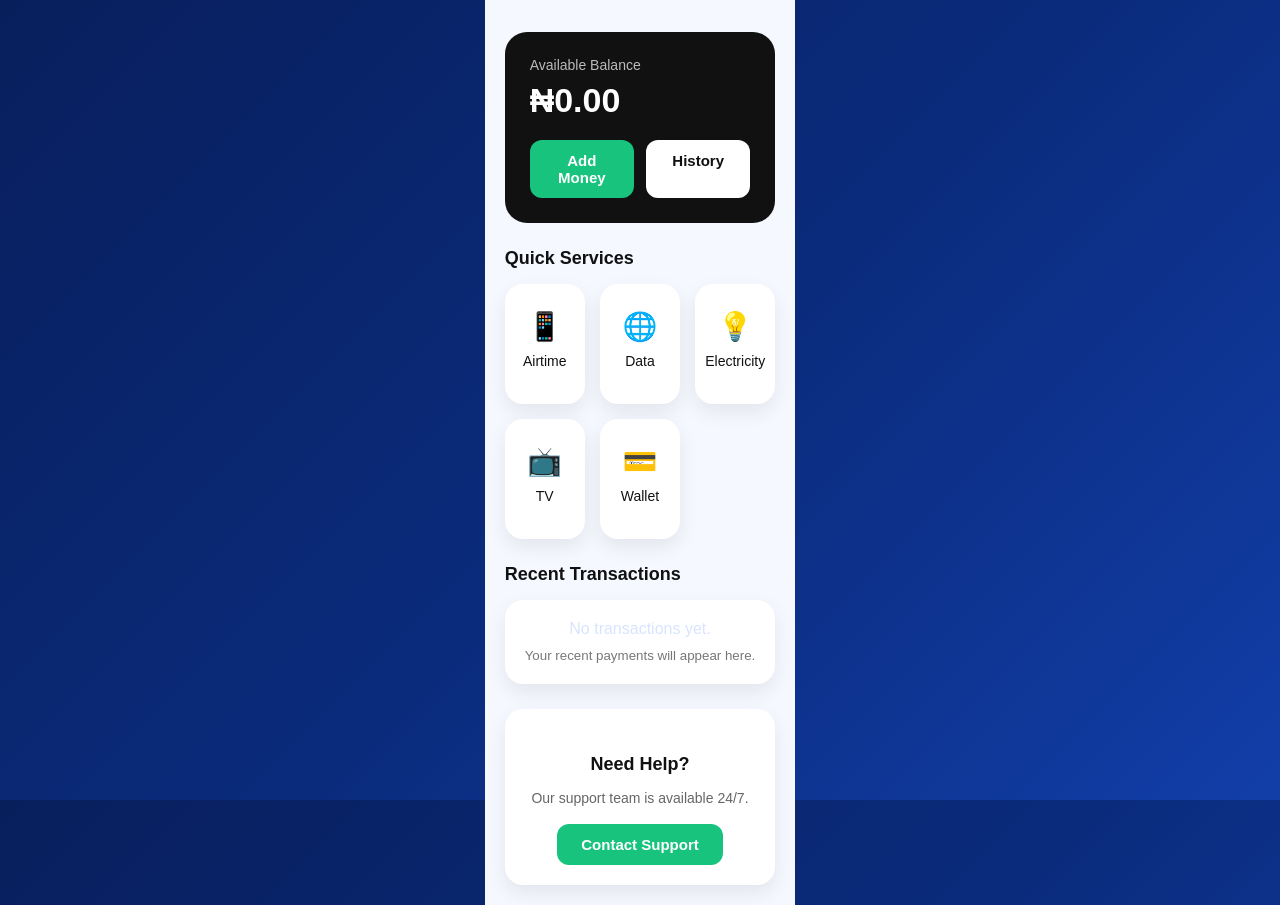
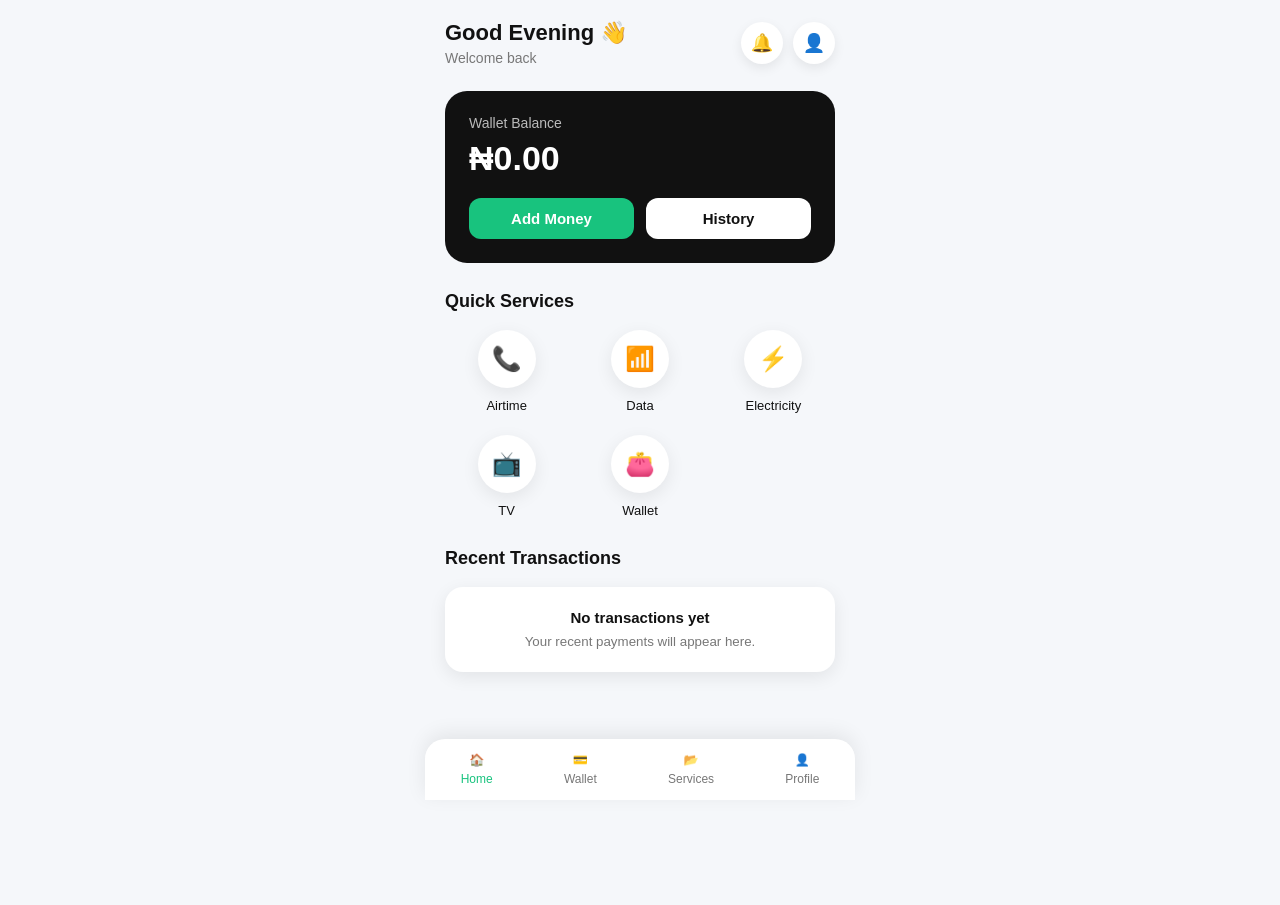
Before and after one commit to chimuanya011/novapay, a plain HTML site: page dashboard.html in a window 1280 px wide. After the commit the page ends 800 px from the top, so only its background shows below. Drawn offline with Linux system fonts and the light colour scheme.

Commit message:
Build NovaPay dashboard v2

```diff
--- /dev/null
+++ b/dashboard.css
@@ -0,0 +1,218 @@
+*{
+margin:0;
+padding:0;
+box-sizing:border-box;
+font-family:Arial,Helvetica,sans-serif;
+}
+
+body{
+background:#f5f7fa;
+color:#111;
+}
+
+.dashboard{
+max-width:430px;
+margin:0 auto;
+padding:20px;
+padding-bottom:90px;
+}
+
+.top-header{
+display:flex;
+justify-content:space-between;
+align-items:center;
+margin-bottom:25px;
+}
+
+.top-header h3{
+font-size:22px;
+font-weight:600;
+}
+
+.top-header p{
+font-size:14px;
+color:#777;
+margin-top:4px;
+}
+
+.top-icons{
+display:flex;
+gap:10px;
+}
+
+.icon-btn{
+width:42px;
+height:42px;
+border:none;
+background:#fff;
+border-radius:50%;
+font-size:18px;
+cursor:pointer;
+box-shadow:0 4px 12px rgba(0,0,0,.08);
+}
+
+.wallet-card{
+background:#111;
+color:#fff;
+padding:24px;
+border-radius:22px;
+margin-bottom:28px;
+}
+
+.wallet-label{
+font-size:14px;
+color:#bbb;
+margin-bottom:8px;
+}
+
+.wallet-card h1{
+font-size:34px;
+font-weight:600;
+margin-bottom:20px;
+}
+
+.wallet-actions{
+display:flex;
+gap:12px;
+}
+
+.green-btn{
+flex:1;
+background:#18C37E;
+color:#fff;
+text-decoration:none;
+text-align:center;
+padding:12px;
+border-radius:12px;
+font-size:15px;
+font-weight:600;
+}
+
+.white-btn{
+flex:1;
+background:#fff;
+color:#111;
+text-decoration:none;
+text-align:center;
+padding:12px;
+border-radius:12px;
+font-size:15px;
+font-weight:600;
+} .quick-services{
+margin-bottom:30px;
+}
+
+.quick-services h4,
+.transactions h4{
+font-size:18px;
+font-weight:600;
+margin-bottom:18px;
+}
+
+.quick-grid{
+display:grid;
+grid-template-columns:repeat(3,1fr);
+gap:22px 10px;
+justify-items:center;
+}
+
+.quick-item{
+text-decoration:none;
+color:#111;
+display:flex;
+flex-direction:column;
+align-items:center;
+}
+
+.quick-icon{
+width:58px;
+height:58px;
+background:#ffffff;
+border-radius:50%;
+display:flex;
+align-items:center;
+justify-content:center;
+font-size:24px;
+box-shadow:0 5px 18px rgba(0,0,0,.08);
+transition:.3s;
+}
+
+.quick-item:hover .quick-icon{
+background:#18C37E;
+color:#fff;
+transform:translateY(-3px);
+}
+
+.quick-item span{
+margin-top:10px;
+font-size:13px;
+font-weight:500;
+text-align:center;
+}
+
+.transaction-empty{
+background:#fff;
+padding:22px;
+border-radius:18px;
+text-align:center;
+box-shadow:0 5px 18px rgba(0,0,0,.08);
+}
+
+.transaction-empty p{
+font-size:15px;
+font-weight:600;
+margin-bottom:6px;
+}
+
+.transaction-empty small{
+color:#777;
+}
+
+.bottom-nav{
+position:fixed;
+left:0;
+right:0;
+bottom:0;
+max-width:430px;
+margin:auto;
+background:#fff;
+display:flex;
+justify-content:space-around;
+padding:14px 0;
+box-shadow:0 -5px 20px rgba(0,0,0,.08);
+border-radius:20px 20px 0 0;
+}
+
+.bottom-nav a{
+text-decoration:none;
+color:#777;
+display:flex;
+flex-direction:column;
+align-items:center;
+font-size:12px;
+}
+
+.bottom-nav a.active{
+color:#18C37E;
+}
+
+.bottom-nav a span{
+margin-top:5px;
+}
+
+@media(max-width:480px){
+
+.dashboard{
+padding:16px;
+padding-bottom:95px;
+}
+
+.wallet-card h1{
+font-size:30px;
+}
+
+.quick-grid{
+grid-template-columns:repeat(3,1fr);
+}
+
+}
--- a/dashboard.html
+++ b/dashboard.html
@@ -2,12 +2,14 @@
 <html lang="en">
 
 <head>
+
 <meta charset="UTF-8">
+
 <meta name="viewport" content="width=device-width, initial-scale=1.0">
 
 <title>NovaPay Dashboard</title>
 
-<link rel="stylesheet" href="style.css">
+<link rel="stylesheet" href="dashboard.css">
 
 </head>
 
@@ -15,19 +17,21 @@
 
 <div class="dashboard">
 
-<header class="top-bar">
-
-<div class="brand">
-
-<div class="brand-logo">N</div>
+<header class="top-header">
 
 <div>
 
-<h2>NovaPay</h2>
+<h3>Good Evening 👋</h3>
 
-<p>Good Evening 👋</p>
+<p>Welcome back</p>
 
 </div>
+
+<div class="top-icons">
+
+<button class="icon-btn">🔔</button>
+
+<button class="icon-btn">👤</button>
 
 </div>
 
@@ -35,23 +39,27 @@
 
 <section class="wallet-card">
 
-<p class="wallet-title">
-Available Balance
+<p class="wallet-label">
+
+Wallet Balance
+
 </p>
 
-<h1 class="wallet-balance">
+<h1>
+
 ₦0.00
+
 </h1>
 
-<div class="wallet-buttons">
+<div class="wallet-actions">
 
-<a href="wallet.html" class="primary-btn">
+<a href="wallet.html" class="green-btn">
 
 Add Money
 
 </a>
 
-<a href="#" class="secondary-btn">
+<a href="#" class="white-btn">
 
 History
 
@@ -59,49 +67,79 @@ History
 
 </div>
 
-</section>
+</section> <section class="quick-services">
 
-<section class="quick-services">
+<h4>Quick Services</h4>
 
-<h3>
+<div class="quick-grid">
 
-Quick Services
+<a href="airtime.html" class="quick-item">
 
-</h3>
-
-<div class="service-grid">
-
-<a href="airtime.html" class="service-box">
-
-📱
+<div class="quick-icon">📞</div>
 
 <span>Airtime</span>
 
 </a>
 
-<a href="data.html" class="service-box">
+<a href="data.html" class="quick-item">
 
-🌐
+<div class="quick-icon">📶</div>
 
 <span>Data</span>
 
-</a> <a href="electricity.html" class="service-box">
+</a>
 
-💡
+<a href="electricity.html" class="quick-item">
+
+<div class="quick-icon">⚡</div>
 
 <span>Electricity</span>
 
 </a>
 
-<a href="tv.html" class="service-box">
+<a href="tv.html" class="quick-item">
 
-📺
+<div class="quick-icon">📺</div>
 
 <span>TV</span>
 
 </a>
 
-<a href="wallet.html" class="service-box">
+<a href="wallet.html" class="quick-item">
+
+<div class="quick-icon">👛</div>
+
+<span>Wallet</span>
+
+</a>
+
+</div>
+
+</section> <section class="transactions">
+
+<h4>Recent Transactions</h4>
+
+<div class="transaction-empty">
+
+<p>No transactions yet</p>
+
+<small>Your recent payments will appear here.</small>
+
+</div>
+
+</section>
+
+<nav class="bottom-nav">
+
+<a href="dashboard.html" class="active">
+
+🏠
+
+<span>Home</span>
+
+</a>
+
+<a href="wallet.html">
 
 💳
 
@@ -109,57 +147,23 @@ Quick Services
 
 </a>
 
-</div>
+<a href="#">
 
-</section>
+📂
 
-<section class="transactions">
-
-<h3>
-
-Recent Transactions
-
-</h3>
-
-<div class="empty-card">
-
-<p>
-
-No transactions yet.
-
-</p>
-
-<small>
-
-Your recent payments will appear here.
-
-</small>
-
-</div>
-
-</section>
-
-<section class="support">
-
-<h3>
-
-Need Help?
-
-</h3>
-
-<p>
-
-Our support team is available 24/7.
-
-</p>
-
-<a href="#" class="support-btn">
-
-Contact Support
+<span>Services</span>
 
 </a>
 
-</section>
+<a href="#">
+
+👤
+
+<span>Profile</span>
+
+</a>
+
+</nav>
 
 </div>
 
```
